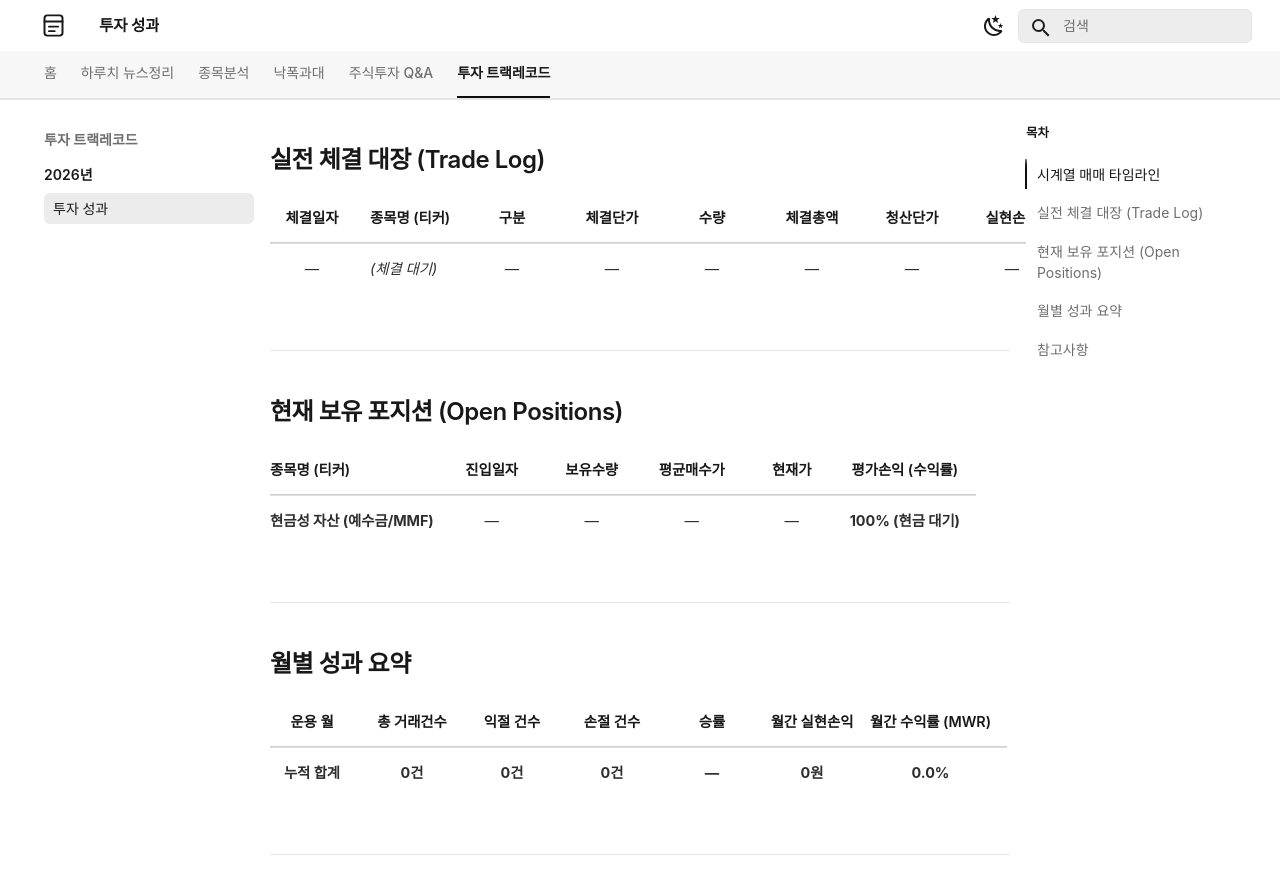
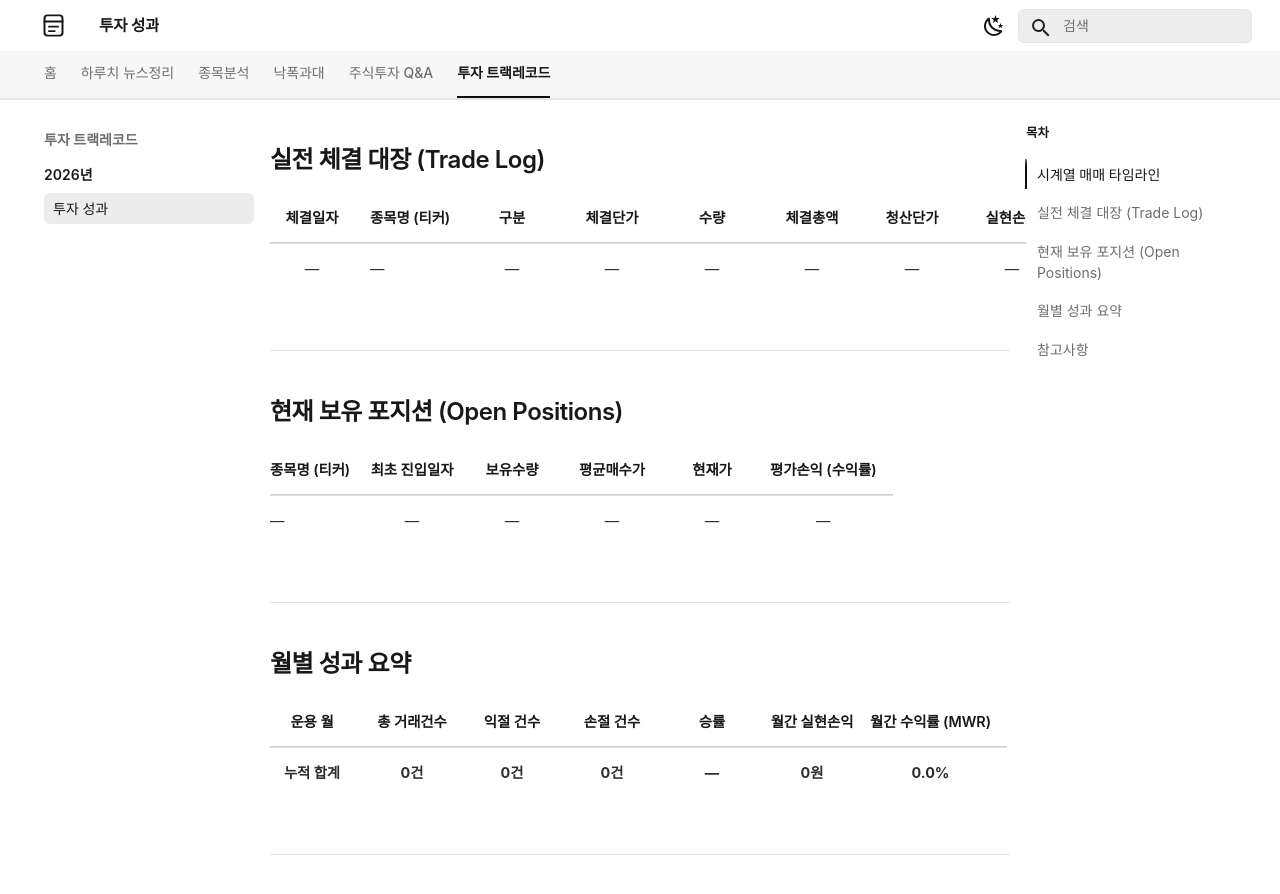
Before and after one commit to ju-sic/ju-sic.github.io, an MkDocs documentation site: the page built from docs/records/2026/trade-track-record.md, in a window 1280 px wide and 900 px high, scrolled down 385 px. Shown: the top 894 px of the window. Built offline with MkDocs 1.6.1 and Material for MkDocs 9.7.7, drawn with Linux system fonts in a browser that asks for light colours; some web fonts are replaced; a script that is not in the unit is left out.

Commit message:
실전 트랙레코드 수정 반영

```diff
--- a/docs/records/2026/trade-track-record.md
+++ b/docs/records/2026/trade-track-record.md
@@ -17,15 +17,15 @@
 
 | 체결일자 | 종목명 (티커) | 구분 | 체결단가 | 수량 | 체결총액 | 청산단가 | 실현손익 | 수익률 | 보유일 |
 | :---: | :--- | :---: | :---: | :---: | :---: | :---: | :---: | :---: | :---: |
-| — | *(체결 대기)* | — | — | — | — | — | — | — | — |
+| — | — | — | — | — | — | — | — | — | — |
 
 ---
 
 ## 현재 보유 포지션 (Open Positions)
 
-| 종목명 (티커) | 진입일자 | 보유수량 | 평균매수가 | 현재가 | 평가손익 (수익률) |
+| 종목명 (티커) | 최초 진입일자 | 보유수량 | 평균매수가 | 현재가 | 평가손익 (수익률) |
 | :--- | :---: | :---: | :---: | :---: | :---: |
-| **현금성 자산 (예수금/MMF)** | — | — | — | — | **100% (현금 대기)** |
+| — | — | — | — | — | — |
 
 ---
 
```
